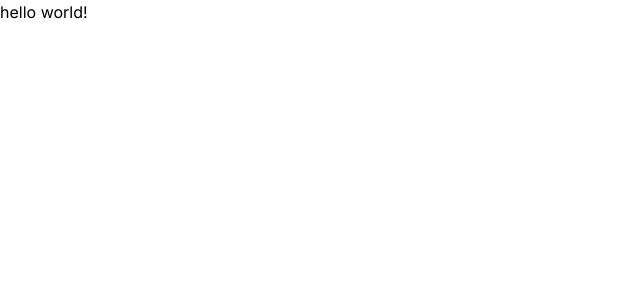
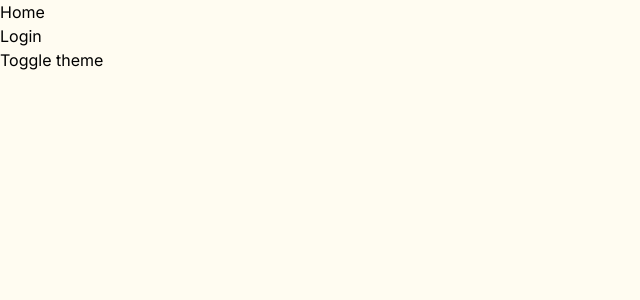
Before and after one commit to Joao-Eduardo-AJ/home-connect-crm, a Next.js app: page / in a window 1280 px wide. Shown: the top 300 px of the page, without its empty margins (0-640 px from the left). Built offline with nearby package versions, Linux system fonts and the light colour scheme.

Commit message:
feat: adds dark mode and login page route

```diff
--- a/src/app/layout.tsx
+++ b/src/app/layout.tsx
@@ -1,6 +1,7 @@
 import type { Metadata } from "next";
 import { Inter } from "next/font/google";
 import "./globals.css";
+import ToogleThemeButton from "@/components/toogle-theme-button";
 
 const inter = Inter({ subsets: ["latin"] });
 
@@ -16,7 +17,10 @@ export default function RootLayout({
 }>) {
   return (
     <html lang="en">
-      <body className={inter.className}>{children}</body>
+      <body className={`${inter.className} bg-background dark:bg-text-850`}>
+        {children}
+        <ToogleThemeButton />
+      </body>
     </html>
   );
 }
--- /dev/null
+++ b/src/app/login/page.tsx
@@ -0,0 +1,10 @@
+import Link from "next/link";
+
+const Login = () => (
+  <div>
+    <h1>Login</h1>
+    <Link href="/">Home</Link>
+  </div>
+);
+
+export default Login;
--- a/src/app/page.tsx
+++ b/src/app/page.tsx
@@ -1,7 +1,10 @@
-export default function Home() {
-  return (
-    <main>
-      <h1>hello world!</h1>
-    </main>
-  );
-}
+import Link from "next/link";
+
+const Home = () => (
+  <div>
+    <h1>Home</h1>
+    <Link href="/login">Login</Link>
+  </div>
+);
+
+export default Home;
--- /dev/null
+++ b/src/components/toogle-theme-button/index.tsx
@@ -0,0 +1,27 @@
+"use client";
+
+import { useEffect, useState } from "react";
+
+function ToogleThemeButton() {
+  const [theme, setTheme] = useState<"light" | "dark">("light");
+
+  const toogleTheme = () => {
+    setTheme(theme === "dark" ? "light" : "dark");
+  };
+
+  useEffect(() => {
+    const classList = document.documentElement.classList;
+
+    if (theme === "dark") {
+      classList.remove("light");
+    } else {
+      classList.remove("dark");
+    }
+
+    document.documentElement.classList.add(theme);
+  }, [theme]);
+
+  return <button onClick={toogleTheme}>Toggle theme</button>;
+}
+
+export default ToogleThemeButton;
```
